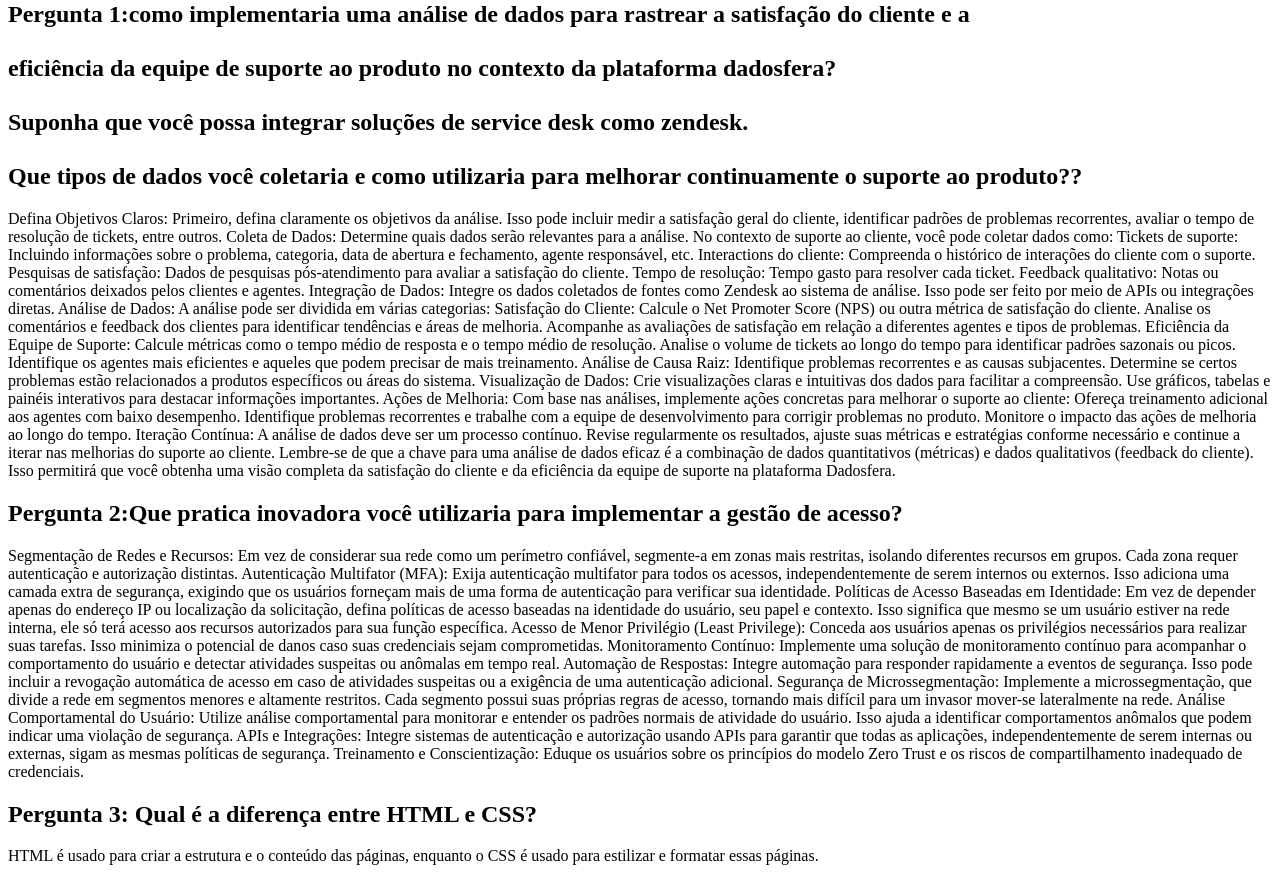
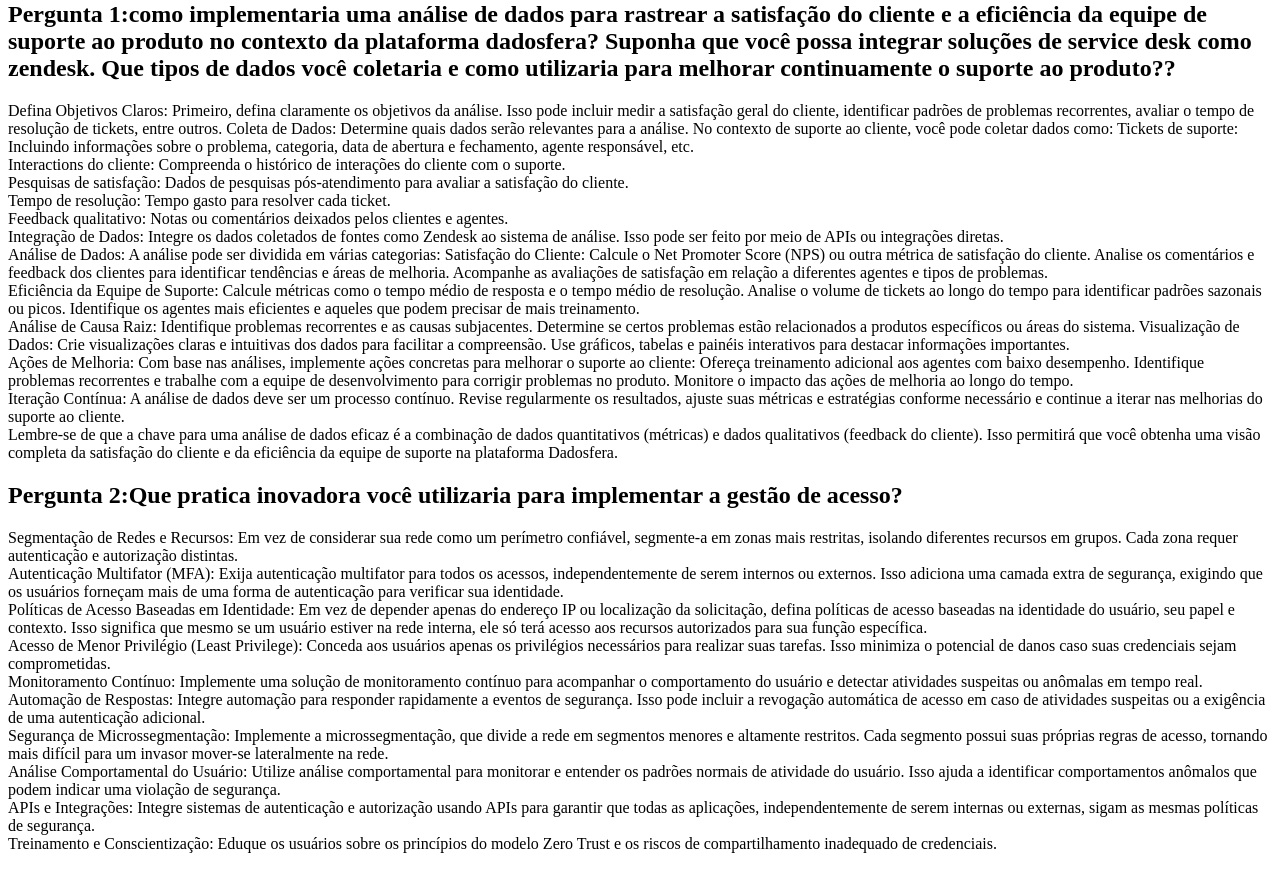
Before and after one commit to Rafaelmagalhaes09/Suporte_repositorio, a plain HTML site: page index.html in a window 1280 px wide. Shown: the part 79-952 px from the top of the page. Drawn offline with Linux system fonts and the light colour scheme.

Commit message:
Update index.html

```diff
--- a/index.html
+++ b/index.html
@@ -6,23 +6,20 @@
 <body>
     <h1>Perguntas Frequentes</h1>
 
-    <h2>Pergunta 1:como implementaria uma análise de dados para rastrear a satisfação do cliente e a <br>
-                    </br>eficiência da equipe de suporte ao produto no contexto da plataforma dadosfera? <br>
-                    </br>Suponha que você possa integrar soluções de service desk como zendesk. <br>
-                    </br>Que tipos de dados você coletaria e como utilizaria para melhorar continuamente o suporte ao produto??<br></h2>
+    <h2>Pergunta 1:como implementaria uma análise de dados para rastrear a satisfação do cliente e  a eficiência da equipe de suporte ao produto no contexto da plataforma dadosfera? Suponha que você possa integrar soluções de service desk como zendesk. Que tipos de dados você coletaria e como utilizaria para melhorar continuamente o suporte ao produto??<br></h2>
     <p></p>Defina Objetivos Claros:
 Primeiro, defina claramente os objetivos da análise. Isso pode incluir medir a satisfação geral do cliente, identificar padrões de problemas recorrentes, avaliar o tempo de resolução de tickets, entre outros.
 
 Coleta de Dados:
 Determine quais dados serão relevantes para a análise. No contexto de suporte ao cliente, você pode coletar dados como:
 
-Tickets de suporte: Incluindo informações sobre o problema, categoria, data de abertura e fechamento, agente responsável, etc.
-Interactions do cliente: Compreenda o histórico de interações do cliente com o suporte.
-Pesquisas de satisfação: Dados de pesquisas pós-atendimento para avaliar a satisfação do cliente.
-Tempo de resolução: Tempo gasto para resolver cada ticket.
-Feedback qualitativo: Notas ou comentários deixados pelos clientes e agentes.
+Tickets de suporte: Incluindo informações sobre o problema, categoria, data de abertura e fechamento, agente responsável, etc.<br>
+Interactions do cliente: Compreenda o histórico de interações do cliente com o suporte.<br>
+Pesquisas de satisfação: Dados de pesquisas pós-atendimento para avaliar a satisfação do cliente.<br>
+Tempo de resolução: Tempo gasto para resolver cada ticket.<br>
+Feedback qualitativo: Notas ou comentários deixados pelos clientes e agentes.<br>
 Integração de Dados:
-Integre os dados coletados de fontes como Zendesk ao sistema de análise. Isso pode ser feito por meio de APIs ou integrações diretas.
+Integre os dados coletados de fontes como Zendesk ao sistema de análise. Isso pode ser feito por meio de APIs ou integrações diretas.<br>
 
 Análise de Dados:
 A análise pode ser dividida em várias categorias:
@@ -31,63 +28,70 @@
 
 Calcule o Net Promoter Score (NPS) ou outra métrica de satisfação do cliente.
 Analise os comentários e feedback dos clientes para identificar tendências e áreas de melhoria.
-Acompanhe as avaliações de satisfação em relação a diferentes agentes e tipos de problemas.
+Acompanhe as avaliações de satisfação em relação a diferentes agentes e tipos de problemas.<br>
 Eficiência da Equipe de Suporte:
 
 Calcule métricas como o tempo médio de resposta e o tempo médio de resolução.
 Analise o volume de tickets ao longo do tempo para identificar padrões sazonais ou picos.
-Identifique os agentes mais eficientes e aqueles que podem precisar de mais treinamento.
+Identifique os agentes mais eficientes e aqueles que podem precisar de mais treinamento.<br>
 Análise de Causa Raiz:
 
 Identifique problemas recorrentes e as causas subjacentes.
 Determine se certos problemas estão relacionados a produtos específicos ou áreas do sistema.
 Visualização de Dados:
-Crie visualizações claras e intuitivas dos dados para facilitar a compreensão. Use gráficos, tabelas e painéis interativos para destacar informações importantes.
+Crie visualizações claras e intuitivas dos dados para facilitar a compreensão. Use gráficos, tabelas e painéis interativos para destacar informações importantes.<br>
 
 Ações de Melhoria:
 Com base nas análises, implemente ações concretas para melhorar o suporte ao cliente:
 
 Ofereça treinamento adicional aos agentes com baixo desempenho.
 Identifique problemas recorrentes e trabalhe com a equipe de desenvolvimento para corrigir problemas no produto.
-Monitore o impacto das ações de melhoria ao longo do tempo.
+Monitore o impacto das ações de melhoria ao longo do tempo.<br>
 Iteração Contínua:
-A análise de dados deve ser um processo contínuo. Revise regularmente os resultados, ajuste suas métricas e estratégias conforme necessário e continue a iterar nas melhorias do suporte ao cliente.
+A análise de dados deve ser um processo contínuo. Revise regularmente os resultados, ajuste suas métricas e estratégias conforme necessário e continue a iterar nas melhorias do suporte ao cliente.<br>
 
 Lembre-se de que a chave para uma análise de dados eficaz é a combinação de dados quantitativos (métricas) e dados qualitativos (feedback do cliente). Isso permitirá que você obtenha uma visão completa da satisfação do cliente e da eficiência da equipe de suporte na plataforma Dadosfera.</p>
 
     <h2>Pergunta 2:Que pratica inovadora você utilizaria para implementar a gestão de acesso?</h2>
     <p>Segmentação de Redes e Recursos:
-Em vez de considerar sua rede como um perímetro confiável, segmente-a em zonas mais restritas, isolando diferentes recursos em grupos. Cada zona requer autenticação e autorização distintas.
+Em vez de considerar sua rede como um perímetro confiável, segmente-a em zonas mais restritas, isolando diferentes recursos em grupos. Cada zona requer autenticação e autorização distintas. <br>
 
 Autenticação Multifator (MFA):
-Exija autenticação multifator para todos os acessos, independentemente de serem internos ou externos. Isso adiciona uma camada extra de segurança, exigindo que os usuários forneçam mais de uma forma de autenticação para verificar sua identidade.
+Exija autenticação multifator para todos os acessos, independentemente de serem internos ou externos. Isso adiciona uma camada extra de segurança, exigindo que os usuários forneçam mais de uma forma de autenticação para verificar sua identidade.<br>
 
 Políticas de Acesso Baseadas em Identidade:
-Em vez de depender apenas do endereço IP ou localização da solicitação, defina políticas de acesso baseadas na identidade do usuário, seu papel e contexto. Isso significa que mesmo se um usuário estiver na rede interna, ele só terá acesso aos recursos autorizados para sua função específica.
+Em vez de depender apenas do endereço IP ou localização da solicitação, defina políticas de acesso baseadas na identidade do usuário, seu papel e contexto. Isso significa que mesmo se um usuário estiver na rede interna, ele só terá acesso aos recursos autorizados para sua função específica.<br>
 
 Acesso de Menor Privilégio (Least Privilege):
-Conceda aos usuários apenas os privilégios necessários para realizar suas tarefas. Isso minimiza o potencial de danos caso suas credenciais sejam comprometidas.
+Conceda aos usuários apenas os privilégios necessários para realizar suas tarefas. Isso minimiza o potencial de danos caso suas credenciais sejam comprometidas.<br>
 
 Monitoramento Contínuo:
-Implemente uma solução de monitoramento contínuo para acompanhar o comportamento do usuário e detectar atividades suspeitas ou anômalas em tempo real.
+Implemente uma solução de monitoramento contínuo para acompanhar o comportamento do usuário e detectar atividades suspeitas ou anômalas em tempo real. <br>
 
 Automação de Respostas:
-Integre automação para responder rapidamente a eventos de segurança. Isso pode incluir a revogação automática de acesso em caso de atividades suspeitas ou a exigência de uma autenticação adicional.
+Integre automação para responder rapidamente a eventos de segurança. Isso pode incluir a revogação automática de acesso em caso de atividades suspeitas ou a exigência de uma autenticação adicional. <br>
 
 Segurança de Microssegmentação:
-Implemente a microssegmentação, que divide a rede em segmentos menores e altamente restritos. Cada segmento possui suas próprias regras de acesso, tornando mais difícil para um invasor mover-se lateralmente na rede.
+Implemente a microssegmentação, que divide a rede em segmentos menores e altamente restritos. Cada segmento possui suas próprias regras de acesso, tornando mais difícil para um invasor mover-se lateralmente na rede. <br>
 
 Análise Comportamental do Usuário:
-Utilize análise comportamental para monitorar e entender os padrões normais de atividade do usuário. Isso ajuda a identificar comportamentos anômalos que podem indicar uma violação de segurança.
+Utilize análise comportamental para monitorar e entender os padrões normais de atividade do usuário. Isso ajuda a identificar comportamentos anômalos que podem indicar uma violação de segurança. <br>
 
 APIs e Integrações:
-Integre sistemas de autenticação e autorização usando APIs para garantir que todas as aplicações, independentemente de serem internas ou externas, sigam as mesmas políticas de segurança.
+Integre sistemas de autenticação e autorização usando APIs para garantir que todas as aplicações, independentemente de serem internas ou externas, sigam as mesmas políticas de segurança.<br>
 
 Treinamento e Conscientização:
-Eduque os usuários sobre os princípios do modelo Zero Trust e os riscos de compartilhamento inadequado de credenciais.</p>
+Eduque os usuários sobre os princípios do modelo Zero Trust e os riscos de compartilhamento inadequado de credenciais.</p><br>
 
-    <h2>Pergunta 3: Qual é a diferença entre HTML e CSS?</h2>
-    <p>HTML é usado para criar a estrutura e o conteúdo das páginas, enquanto o CSS é usado para estilizar e formatar essas páginas.</p>
+    <h2>temos uma tabela chamada "users_emails" contendo detalhes do usuário. Escreva uma consulta SQL que seleciona usuários que se cadastraram no últimos 30 dias e envie um relatório com esses dados</h2>
+    <p>SELECT *
+        FROM users_emails
+        WHERE data_cadastro >= DATE_SUB(CURDATE(), INTERVAL 30 DAY);<br>
+        Nesta consulta, estamos selecionando todos os campos (usando "*") da tabela "users_emails" onde a data de cadastro ("data_cadastro") é maior ou igual à data atual menos 30 dias.
+
+Após executar essa consulta no seu sistema de banco de dados, você pode usar os resultados para criar o relatório com os detalhes dos usuários que se cadastraram nos últimos 30 dias.
+
+</p>
 
     <!-- Você pode adicionar mais perguntas e respostas aqui -->
 
```
